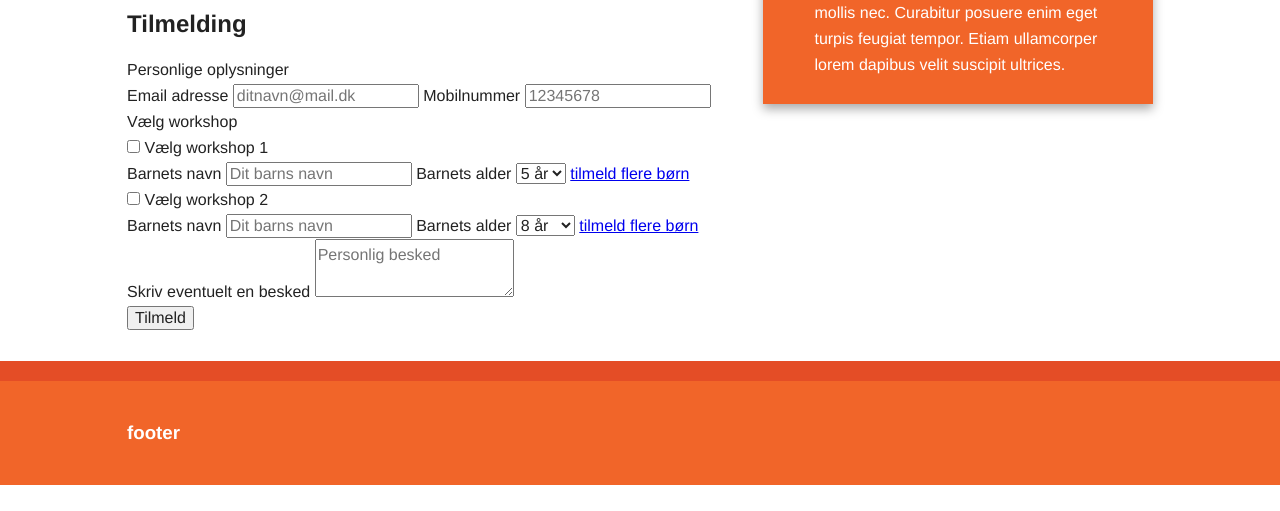
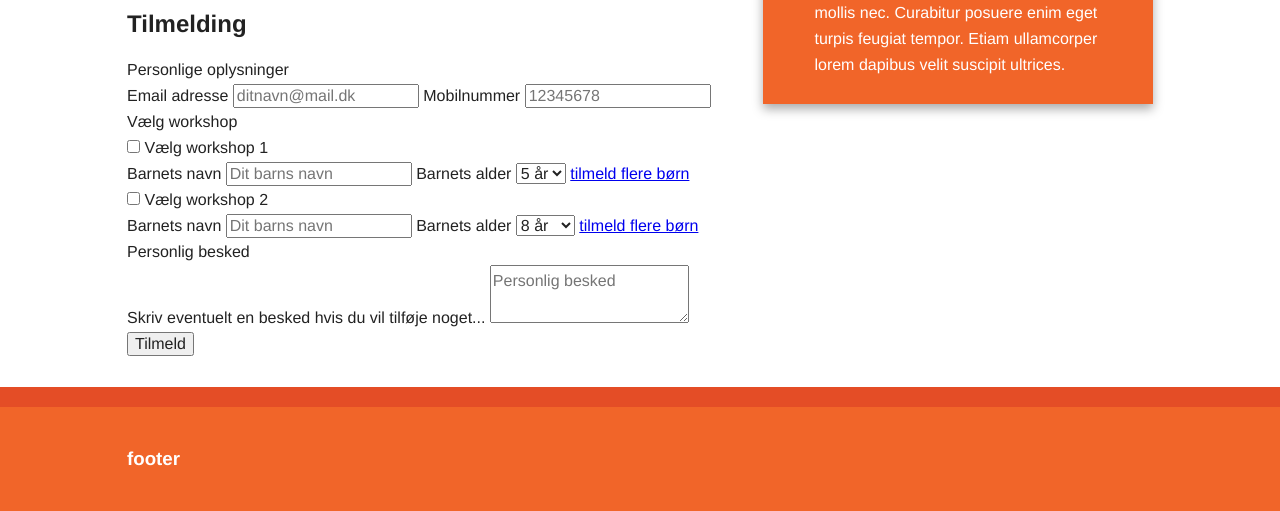
Before and after one commit to bjarniolsen/born, a PHP site: page / in a window 1280 px wide. Shown: the part 655-1166 px from the top of the page. Before the commit the page ends 1140 px from the top, so only its background shows below. Run offline with PHP 8.4, Linux system fonts and the light colour scheme; some libraries are stand-ins or nearby versions.

Commit message:
Added aria roles and semantiks to the form.

```diff
--- a/index.php
+++ b/index.php
@@ -26,10 +26,10 @@
     <body>
 
         <div class="header-container">
-            <header class="wrapper clearfix">
+            <header class="wrapper clearfix" role="banner">
                 <h1 class="title">Billedkunst for børn</h1>
 				<p>Og et slogan måske</p>
-                <!--<nav>
+                <!--<nav role="navigation">
                     <ul>
                         <li><a href="#">nav ul li a</a></li>
                         <li><a href="#">nav ul li a</a></li>
@@ -39,20 +39,21 @@
             </header>
         </div>
 
-        <div class="main-container">
+		<main class="main-container" role="main">
             <div class="main wrapper clearfix">
 
-                <article>
-					<div class="section">
-                    	<h2>Workshop 1</h2>
+                <article role="article">
+					<section aria-labelledby="section-heading-ws-1">
+                    	<h2 id="section-heading-ws-1">Workshop 1</h2>
                     	<p><img src="static/img/sassi-bischoff.jpg" alt="Sassi Bischoff" width="100" height="120" />Lorem ipsum dolor sit amet, consectetur adipiscing elit. Aliquam sodales urna non odio egestas tempor. Nunc vel vehicula ante. Etiam bibendum iaculis libero, eget molestie nisl pharetra in. In semper consequat est, eu porta velit mollis nec.</p>
-					</div>
-					<div class="section">
-                    	<h2>Workshop 2</h2>
+					</section>
+					<section aria-labelledby="section-heading-ws-2">
+                    	<h2 id="section-heading-ws-2">Workshop 2</h2>
                     	<p><img src="static/img/sassi-bischoff.jpg" alt="Sassi Bischoff" width="100" height="120" />Lorem ipsum dolor sit amet, consectetur adipiscing elit. Aliquam sodales urna non odio egestas tempor. Nunc vel vehicula ante. Etiam bibendum iaculis libero, eget molestie nisl pharetra in. In semper consequat est, eu porta velit mollis nec.</p>
-					</div>
-					<div class="section">
-                    	<h2>Tilmelding</h2>
+					</section>
+					<section aria-labelledby="section-heading-subscribe">
+                    	<h2 id="section-heading-subscribe">Tilmelding</h2>
+
                     	<form action="subscribe.php" name="workshop" id="workshop" method="post">
 							<fieldset>
 								<legend>Personlige oplysninger</legend>
@@ -107,17 +108,20 @@
 									</label>
 									<a href="#" class="add-person">tilmeld flere børn</a>
 								</div>
-
+							</fieldset>
+							<fieldset>
+								<legend>Personlig besked</legend>
 								<label>
-									<span>Skriv eventuelt en besked</span>
+									<span>Skriv eventuelt en besked hvis du vil tilføje noget...</span>
 									<textarea name="message" placeholder="Personlig besked"></textarea>
 								</label>
-								<div class="buttons">
-									<input type="submit" value="Tilmeld" />
-								</div>
 							</fieldset>
+							<div class="buttons">
+								<input type="submit" value="Tilmeld" />
+							</div>
 						</form>
-					</div>
+
+					</section>
                 </article>
 
                 <aside>
@@ -126,10 +130,10 @@
                 </aside>
 
             </div> <!-- #main -->
-        </div> <!-- #main-container -->
+        </main> <!-- #main-container -->
 
         <div class="footer-container">
-            <footer class="wrapper">
+            <footer class="wrapper" role="contentinfo">
                 <h3>footer</h3>
             </footer>
         </div>
```
